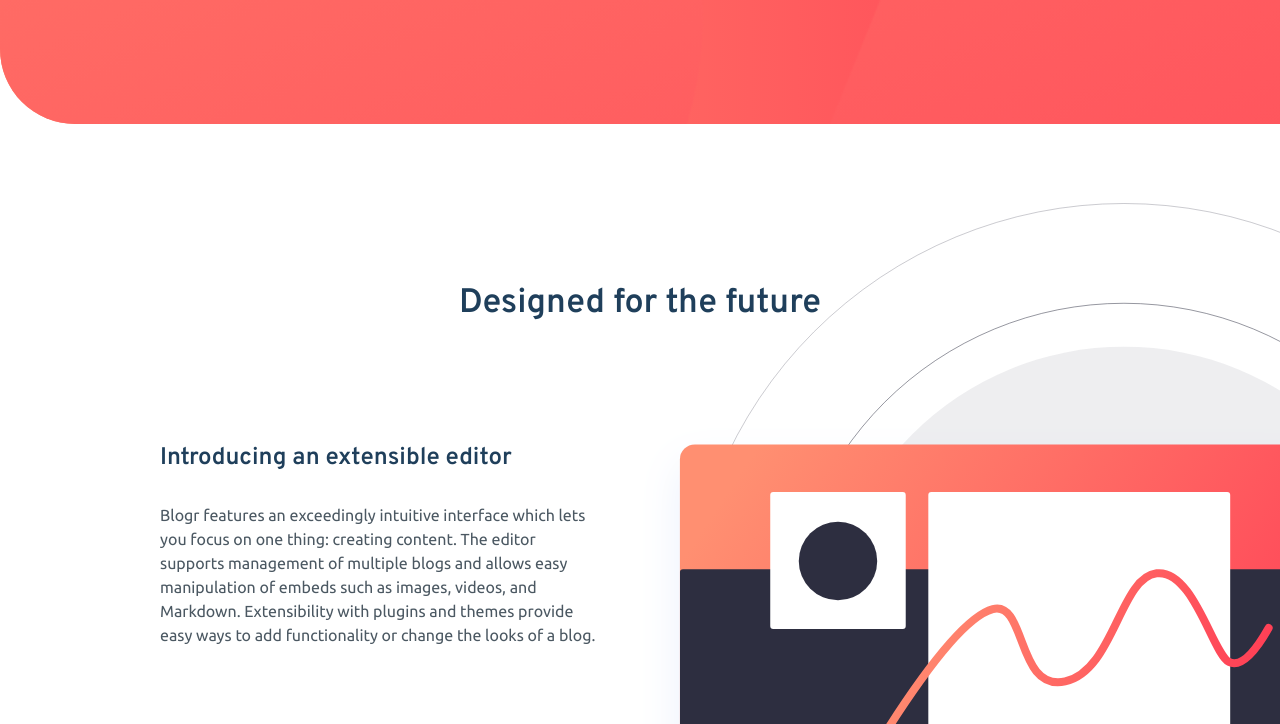
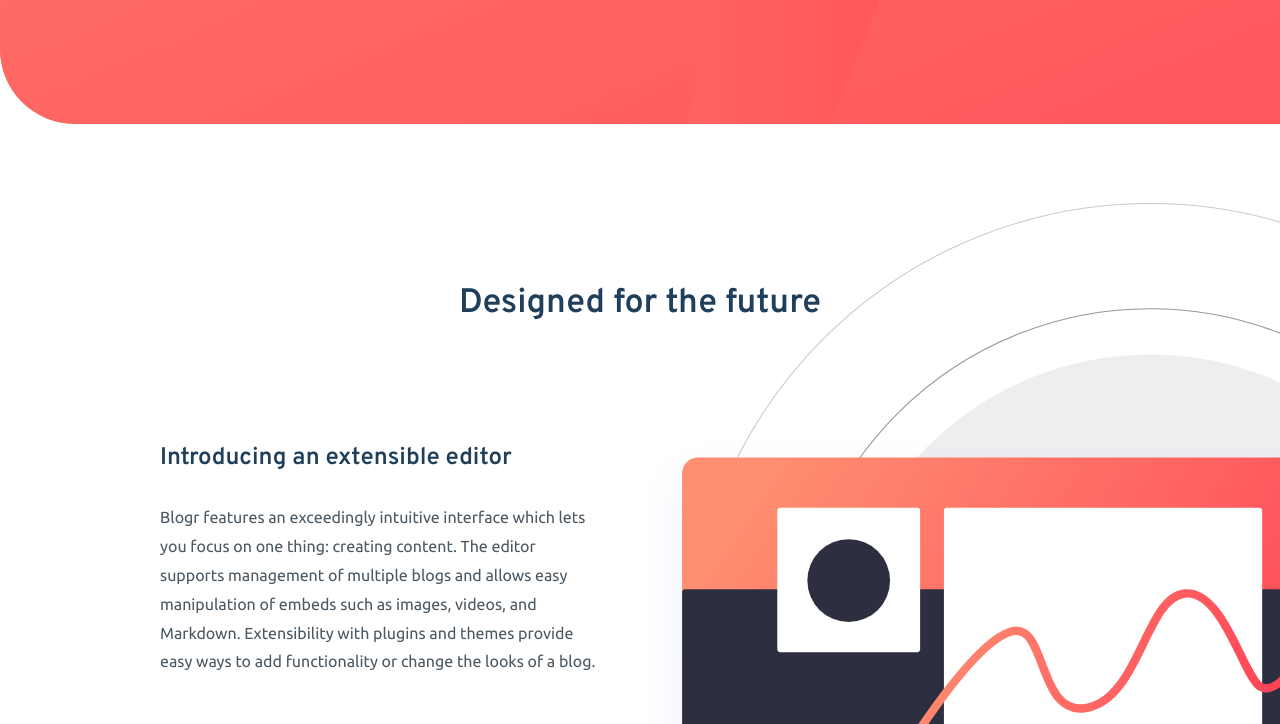
Before and after one commit to SergioCzP/blogr, a website: page index.html in a window 1280 px wide. Shown: the part 500-1224 px from the top of the page. Drawn offline with Linux system fonts and the light colour scheme.

Commit message:
maxLarge: done

```diff
--- a/index.html
+++ b/index.html
@@ -3,7 +3,12 @@
   <head>
     <meta charset="UTF-8" />
     <meta name="viewport" content="width=device-width, initial-scale=1.0" />
-
+    <meta name="description" content="Simple landing page" />
+    <meta
+      name="keywords"
+      content="LandingPage, FrontendMentor, Challenge, Frontend"
+    />
+    <meta name="author" content="Sergio Cruz" />
     <link
       rel="icon"
       type="image/png"
@@ -34,7 +39,7 @@
             alt="Blogr"
           />
 
-          <button class="header__button">
+          <button class="header__button" aria-label="Display menu">
             <img
               class="header__icon"
               width="30"
--- a/src/scss/base/_mixins.scss
+++ b/src/scss/base/_mixins.scss
@@ -54,6 +54,11 @@
   );
 }
 
+@mixin maxWidth {
+  max-width: 144rem;
+  margin: 0 auto;
+}
+
 @mixin boton($bgColor, $colorTexto) {
   background-color: $bgColor;
   padding: 1.5rem 4rem;
--- a/src/scss/ui/body/_designed.scss
+++ b/src/scss/ui/body/_designed.scss
@@ -6,6 +6,9 @@
 
   @include m.medium {
     padding: 8rem 0 0;
+
+    // Max-width 144rem
+    @include m.maxWidth;
   }
 
   &__heading,
@@ -94,6 +97,10 @@
       text-align: left;
     }
 
+    @include m.extraLarge {
+      line-height: 1.8;
+    }
+
     &--mb-20 {
       @include m.large {
         margin-bottom: 20rem;
@@ -111,5 +118,9 @@
       object-fit: cover;
       object-position: left 0rem;
     }
+
+    @include m.maxLarge {
+      object-position: 6.5rem;
+    }
   }
 }
--- a/src/scss/ui/body/_info.scss
+++ b/src/scss/ui/body/_info.scss
@@ -6,6 +6,9 @@
 
   @include m.medium {
     padding: 0 0 12rem;
+
+    // Max-width 144rem
+    @include m.maxWidth;
   }
 
   &__grid {
@@ -57,6 +60,10 @@
       text-align: left;
     }
 
+    @include m.extraLarge {
+      line-height: 1.8;
+    }
+
     &:nth-last-of-type() {
       margin-bottom: 5rem;
     }
--- a/src/scss/ui/body/_state.scss
+++ b/src/scss/ui/body/_state.scss
@@ -4,6 +4,11 @@
 .state {
   position: relative;
   padding: 5rem 0 6rem;
+
+  @include m.medium {
+    // Max-width 144rem
+    @include m.maxWidth;
+  }
 
   &::before {
     content: "";
@@ -110,6 +115,10 @@
       padding: 2.5rem 0 0;
       margin: 0;
     }
+
+    @include m.maxLarge {
+      padding: 0;
+    }
   }
 
   &__text {
@@ -121,7 +130,7 @@
     }
 
     @include m.extraLarge {
-      line-height: 1.5;
+      line-height: 1.8;
     }
   }
 }
--- a/src/scss/ui/footer/_footer.scss
+++ b/src/scss/ui/footer/_footer.scss
@@ -17,6 +17,9 @@
 
     @include m.medium {
       grid-template-columns: repeat(4, 1fr);
+
+      // Max-width 144rem
+      @include m.maxWidth;
     }
   }
 
@@ -61,6 +64,11 @@
     margin: 0 auto;
     padding: 5rem 2.5rem 0;
     color: v.$white;
+
+    @include m.medium {
+      // Max-width 144rem
+      @include m.maxWidth;
+    }
   }
 
   &__front,
--- a/src/scss/ui/header/_header.scss
+++ b/src/scss/ui/header/_header.scss
@@ -7,6 +7,11 @@
   max-width: 144rem;
   position: relative;
   // overflow: hidden;
+
+  @include m.medium {
+    // Max-width 144rem
+    @include m.maxWidth;
+  }
 
   &::before {
     content: "";
@@ -32,6 +37,10 @@
 
     @include m.extraLarge {
       background-position: -68rem -133rem;
+    }
+
+    @include m.maxLarge {
+      background-position: -45rem -131rem;
     }
   }
 
```
Also changed, not shown: build/css/app.css, 1 other file.
